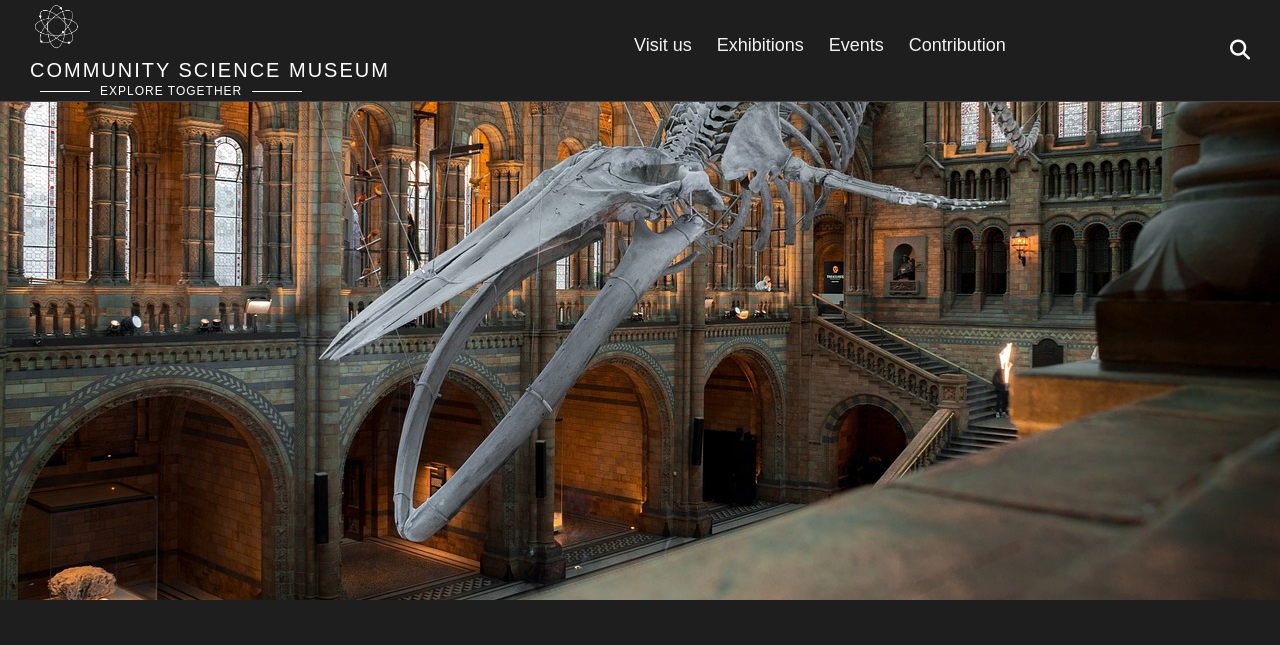
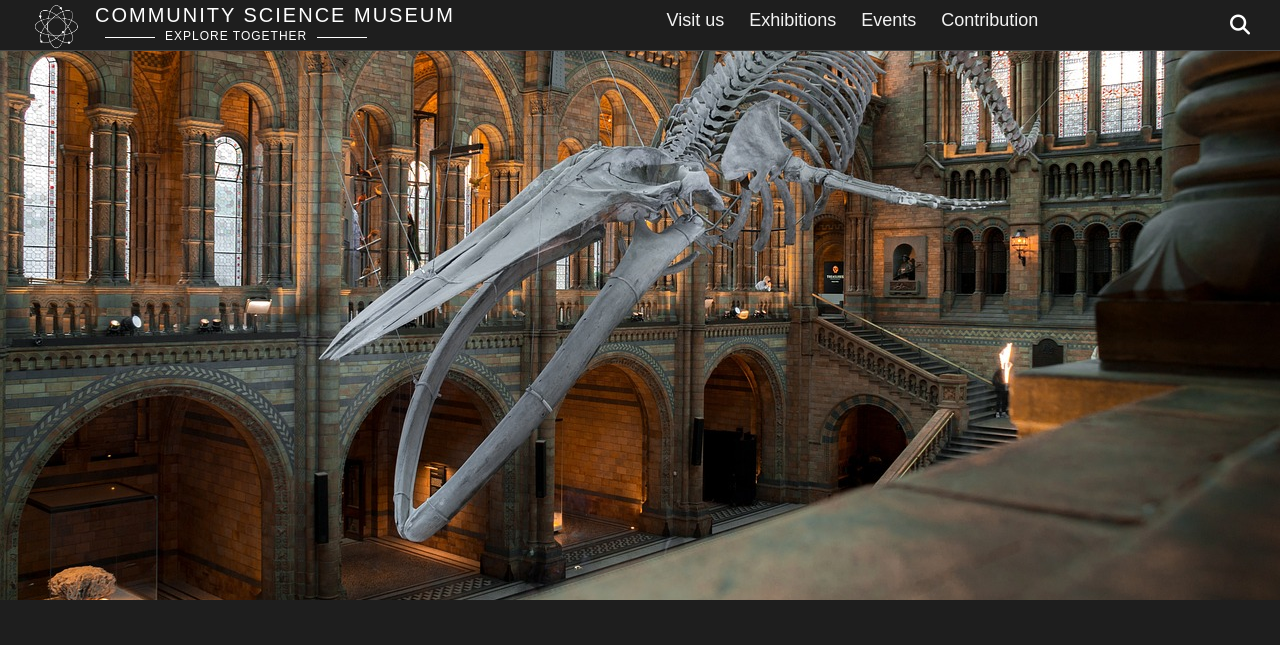
Before and after one commit to theresesvaerens/Semester-project-1, a plain HTML site: page index.html in a window 1280 px wide. Shown: the top 645 px of the page. Drawn offline with Linux system fonts and the light colour scheme.

Commit message:
Updated logo container, navbar

```diff
--- a/css/_variables.css
+++ b/css/_variables.css
@@ -37,24 +37,27 @@ h1, h2 {
     left: 0;
     width: 100%;
     z-index: 1000;
+    max-height: 70px;
 }
 
 .logo-container {
     display: flex;
     align-items: center;
-    gap: 20px;
+    gap: 15px;
     margin-left: 30px;
 }
 
-
 .logo-container img {
-    max-width: 50px;
+    flex-shrink: 0;
+    width: 50px;
     height: auto;
 }
 
-
 .text-container {
-    text-align: center;
+    display: flex;
+    flex-direction: column;
+    justify-content: center;
+    text-align: left;
 }
 
 .text-container h1 {
@@ -81,6 +84,8 @@ h1, h2 {
     background-color: #FFFFFF;
     margin: 0 10px;
 }
+
+
 
 
 .menu-container {
--- a/index.html
+++ b/index.html
@@ -11,15 +11,13 @@
 <body>
     <header>
         <nav class="navbar">
-            <div class="logo-container">
-                <a href="index.html">
+            <a href="index.html"></a><div class="logo-container">
                 <img src="Images/atom.jpg" alt="Community Science Museum logo">
                 <div class="text-container">
                     <h1>COMMUNITY SCIENCE MUSEUM</h1>
                     <h2><span class="line"></span>EXPLORE TOGETHER<span class="line"></span></h2>
                 </div>
-                </a>
-            </div>
+            </div></a>
             <div class="menu-container">
                 <ul class="menu-list">
                     <li><a href="visit.html">Visit us</a></li>
```
Also changed, not shown: contact.html (+2 -4 lines), contribution.html (+2 -4 lines), events.html (+2 -4 lines), exhibitions.html (+2 -4 lines), termsprivacy.html (+2 -4 lines), ticket.html (+2 -4 lines), visit.html (+2 -4 lines).
